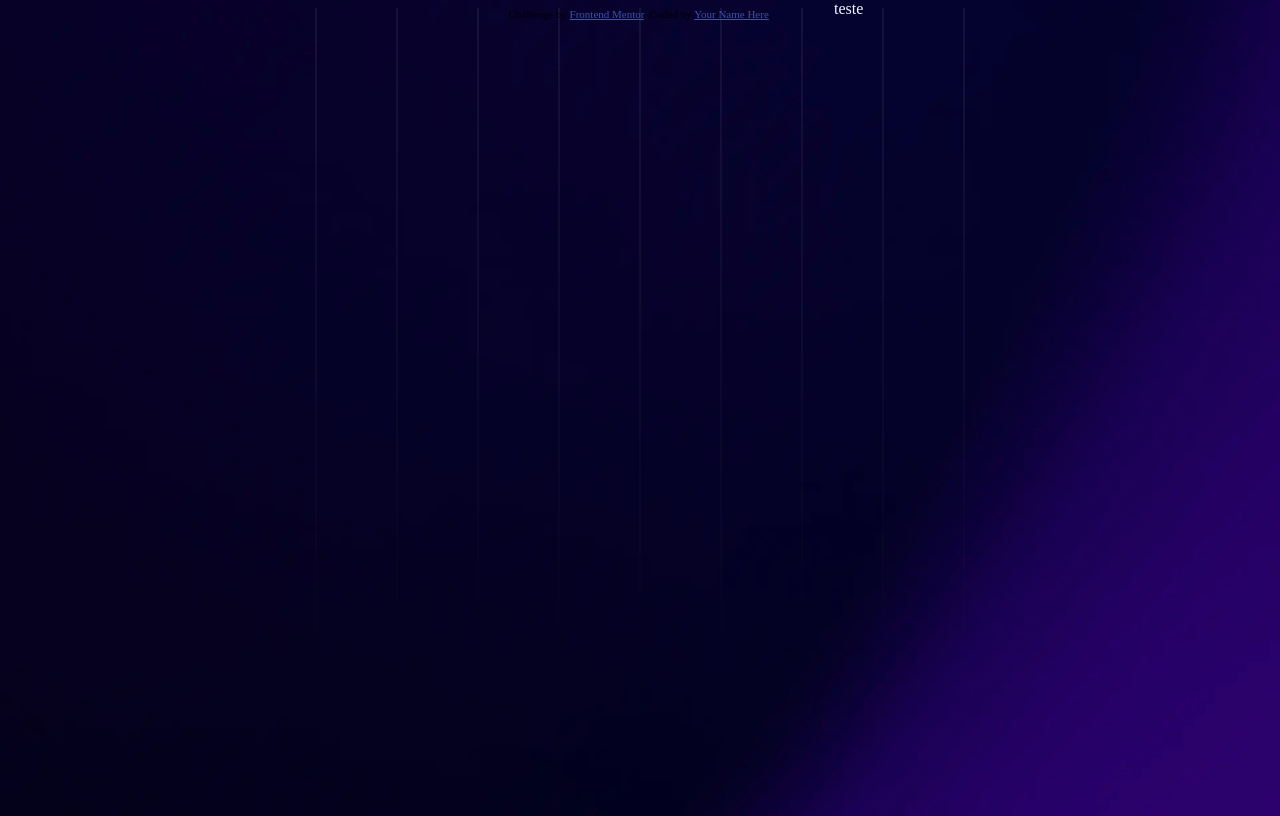
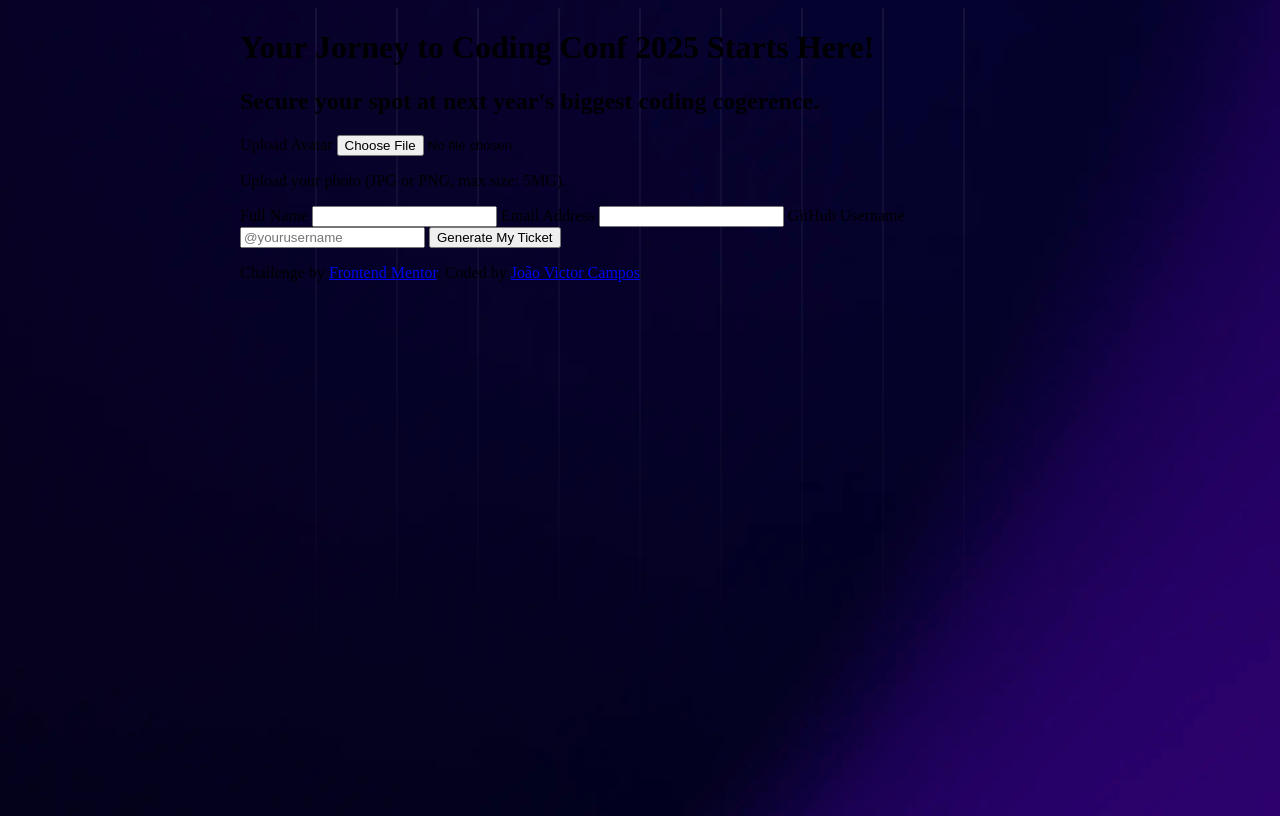
Before and after one commit to joaovictor1516/conference-ticket-generator-frontend-mentor-challenge, a plain HTML site: page src/index.html in a window 1280 px wide. Drawn offline with Linux system fonts and the light colour scheme.

Commit message:
adicao de mais elementos do html do formulario.

```diff
--- a/src/index.html
+++ b/src/index.html
@@ -8,22 +8,52 @@
   <link rel="stylesheet" href="style.css">
   <script src="main.js"></script>
 
-  <title>Frontend Mentor | Conference ticket generator</title>
+  <title>Conference ticket generator form</title>
 
 </head>
 <body>
-  <main class="">
+  <header></header>
+
+  <main id="">
+    <h1>
+      Your Jorney to Coding Conf 2025 Starts Here!
+    </h1>
+
+    <h2>
+      Secure your spot at next year's biggest coding cogerence.
+    </h2>
+
     <form action="">
+
+      <label for="photoFile">Upload Avatar</label>
+      <input type="file" name="photoFile" id="photoFile">
+      <p>Upload your photo (JPG or PNG, max size: 5MG).</p>
+
+      <label for="nameUser">Full Name</label>
+      <input type="text" name="nameUser" id="nameUser">
+
+      <label for="emailUser">Email Address</label>
+      <input type="email" name="emailUser" id="emailUser">
+
+      <label for="emailUser">GitHub Username</label>
+      <input type="text" name="gitHubUser" id="gitHubUser" placeholder="@yourusername">
+
+      <button type="submit" id="formButton">
+        Generate My Ticket
+      </button>
 
     </form>
 
-    <div id="top-right">teste</div>
+    <div id="top-right"></div>
     <div id="bottom-left"></div>
 
-    <div class="attribution">
-      Challenge by <a href="https://www.frontendmentor.io?ref=challenge">Frontend Mentor</a>.
-      Coded by <a href="#">Your Name Here</a>.
-    </div>
+
+    <footer>
+      <p>
+        Challenge by <a href="https://www.frontendmentor.io?ref=challenge">Frontend Mentor</a>.
+        Coded by <a href="https://github.com/joaovictor1516">João Victor Campos</a>.
+      </p>
+    </footer>
   </main>
 </body>
 </html>
```
